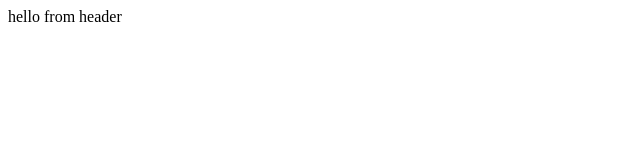
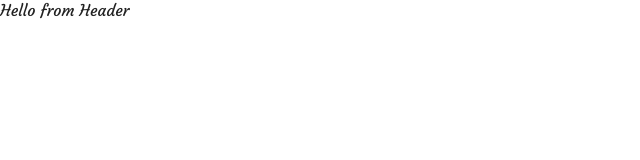
Before and after one commit to nelsW70/react_beachwalk-resort, a React (Create React App) app: page / in a window 1280 px wide. Shown: the top 160 px of the page, without its empty margins (0-640 px from the left). Built offline with nearby package versions, Linux system fonts and the light colour scheme; the HTML template or start-up script is replaced by a standard one.

Commit message:
add: 41: global styles

```diff
--- a/src/App.js
+++ b/src/App.js
@@ -1,8 +1,10 @@
 import Home from './pages/Home';
+import GlobalStyles from './components/globals/GlobalStyles';
 
 function App() {
   return (
     <>
+      <GlobalStyles />
       <Home />
     </>
   );
--- /dev/null
+++ b/src/components/globals/GlobalStyles.js
@@ -0,0 +1,57 @@
+import { createGlobalStyle } from 'styled-components';
+
+const Globals = createGlobalStyle`
+@import url('https://fonts.googleapis.com/css2?family=Courgette&family=Lato:wght@400;700&display=swap');
+
+* {
+  margin: 0;
+  padding: 0;
+  box-sizing: border-box;
+}
+
+body {
+  font-size: 100%;
+  color: #222;
+  background: #fff;
+  font-family: 'Lato', sans-serif;
+  font-family: 'Courgette', cursive;
+}
+
+h1 {
+  font-size: 3em;
+  line-height: 1.2;
+  margin-bottom: .5em;
+}
+
+h2 {
+  font-size: 2em;
+  margin-bottom: .75em;
+}
+h3 {
+  font-size: 1.5em;
+  line-height: 1.2;
+  margin-bottom: 1em;
+}
+h4 {
+  font-size: 1.2em;
+  line-height: 1.2;
+  margin-bottom: 1.25em;
+  font-weight: bold;
+}
+h5 {
+  font-size: 1em;
+  margin-bottom: 1.5em;
+  font-weight: bold;
+
+}
+h6 {
+  font-size: 1em;
+  font-weight: bold;
+}
+p {
+  line-height: 1.5;
+  margin: 0 0 1.5 0;
+}
+`;
+
+export default Globals;
--- a/src/components/home/Header.js
+++ b/src/components/home/Header.js
@@ -1,7 +1,7 @@
 import React from 'react';
 
 const Header = () => {
-  return <div>hello from header</div>;
+  return <div>Hello from Header</div>;
 };
 
 export default Header;
```
